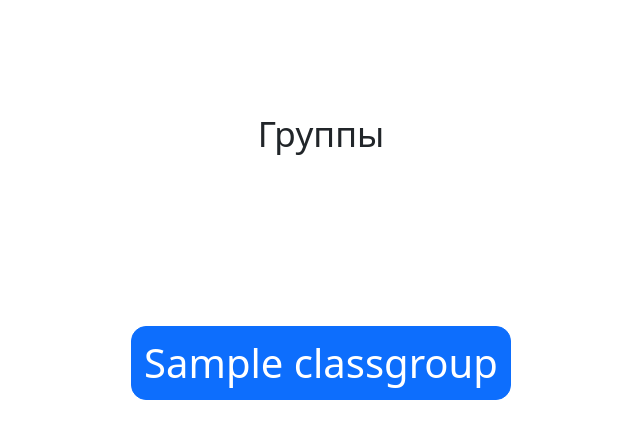
After one commit to TheK4n/ClassSchedule, a Django app: template core/table/templates/groups.html in a window 1280 px wide. The commit adds this page. Shown: the top 439 px of the page, without its empty margins (319-959 px from the left). Run offline with Django 5.2, Linux system fonts and the light colour scheme; tables that the repository leaves empty hold one stand-in row (values such as "Sample post"); the template is opened without the code that fills it: values that come from a table or form of the project are taken from there, most other values are stand-ins (such as "Sample title", 1, 10 or a date in 2020); parts of the project's set-up code (start-up, migrations or seed data) failed here and were passed over.

Commit message:
add groups

```diff
--- a/core/core/urls.py
+++ b/core/core/urls.py
@@ -31,7 +31,6 @@ static_urlpatterns = [
 ]
 
 urlpatterns = [
-    path("", lambda _: redirect("today/2611/", permanent=False)),
     path("", include("table.urls")),
     path('admin/', admin.site.urls),
     path("", include(static_urlpatterns)),
--- a/core/table/models.py
+++ b/core/table/models.py
@@ -1,5 +1,13 @@
 from django.db import models
 from django.core.validators import MaxValueValidator, MinValueValidator
+
+
+class ClassGroup(models.Model):
+    id = models.BigAutoField(primary_key=True)
+    name = models.CharField(max_length=40, unique=True)
+
+    def __str__(self):
+        return self.name
 
 
 class Exercise(models.Model):
@@ -17,6 +25,7 @@ class Exercise(models.Model):
         SATURDAY = 5, "Суббота"
 
     id = models.BigAutoField(primary_key=True)
+    group = models.ForeignKey(ClassGroup, on_delete=models.PROTECT)
     weekday = models.IntegerField(
         null=False,
         choices=Weekday.choices,
@@ -25,8 +34,8 @@ class Exercise(models.Model):
             MinValueValidator(0)
         ]
     )
+    time_start = models.TimeField()
     name = models.CharField(max_length=80)
-    time_start = models.TimeField()
     teacher = models.CharField(max_length=80)
     auditory = models.CharField(max_length=20)
     parity = models.CharField(
@@ -34,3 +43,6 @@ class Exercise(models.Model):
         choices=Parity.choices,
         default=Parity.COMMON,
     )
+
+    def __str__(self):
+        return self.name
--- /dev/null
+++ b/core/table/templates/groups.html
@@ -0,0 +1,68 @@
+{% load static %}
+
+<!DOCTYPE html>
+<html lang="en">
+    <head>
+        <title>Groups</title>
+        <link rel="stylesheet" href="https://cdn.jsdelivr.net/npm/bootstrap@5.1.3/dist/css/bootstrap.min.css">
+        <script src="https://cdn.jsdelivr.net/npm/bootstrap@5.1.3/dist/js/bootstrap.min.js"></script>
+        <style>
+            .buttons_container {
+              width: 100%;
+              margin-left: auto;
+              margin-right: auto;
+              justify-content: center;
+              display: flex;
+              position: fixed;
+              bottom: 50%;
+            }
+
+            .header {
+              width: 100%;
+              margin-left: auto;
+              margin-right: auto;
+              justify-content: center;
+              display: flex;
+              position: fixed;
+              bottom: 80%;
+            }
+
+            .button_inner {
+              margin: 0 auto;
+            }
+
+            .custom__table {
+              font-size: 35px;
+            }
+
+            div {
+              font-size: 35px;
+            }
+
+            a {
+              font-size: 35px;
+            }
+
+            .custom-a-size {
+              font-size: 40px;
+            }
+
+            .button {
+                border-radius: 15px;
+            }
+        </style>
+    </head>
+    <body>
+
+        <div class="header">
+            <div>Группы</div>
+        </div>
+        <div class="buttons_container">
+            {% for group in groups %}
+                <div class="button_inner">
+                    <a class="button btn btn-primary custom-a-size" href="http://{{ host }}/today/{{ group.name }}">{{ group.name }}</a>
+                </div>
+            {% endfor %}
+        </div>
+    </body>
+</html>
--- a/core/table/urls.py
+++ b/core/table/urls.py
@@ -8,7 +8,8 @@ register_converter(DateConverter, 'date')
 
 
 urlpatterns = [
+    path("", views.render_groups, name="render_groups"),
     path("api/<date:date>/<str:group>", views.get_table_by_date, name="get_table_by_date"),
-    path("today/<str:group>/", views.redirect_today, name="today"),
-    path("<date:date>/<str:group>/", views.render_date, name="today"),
+    path("today/<str:group>/", views.redirect_today, name="redirect_today"),
+    path("<date:date>/<str:group>/", views.render_date, name="render_date"),
 ]
```
Also changed, not shown: core/table/admin.py (+11 -3 lines), core/table/templates/today.html (+11 -0 lines), core/table/views.py (+20 -7 lines), core/table/migrations/0007_classgroup.py (added), core/table/migrations/0008_exercise_group.py (added), core/table/migrations/0009_alter_classgroup_name.py (added).
